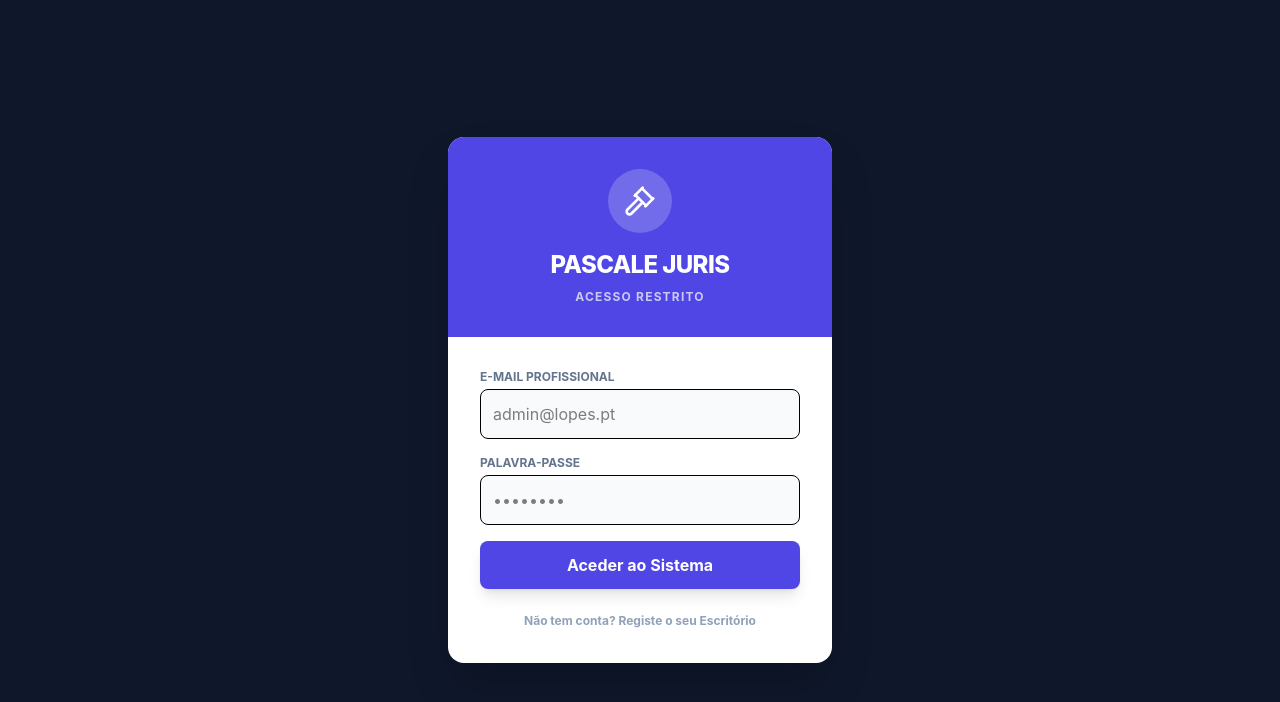
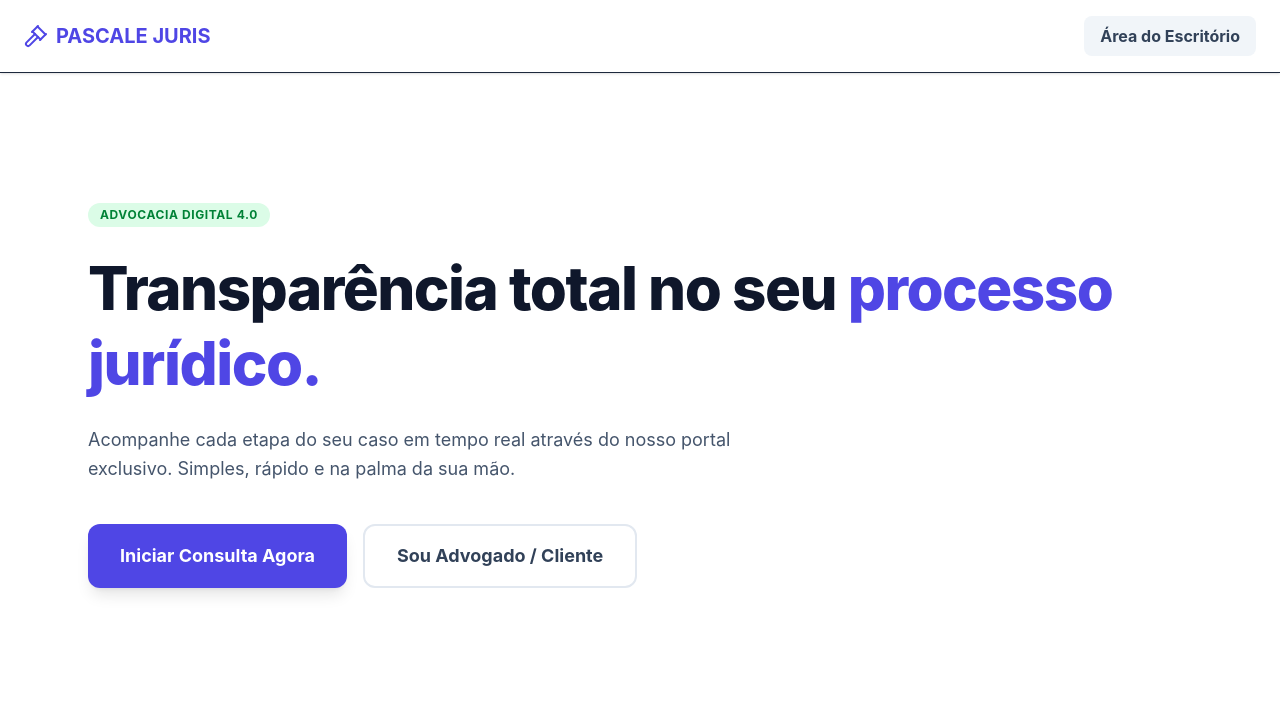
Before and after one commit to rpascale86/pascale-juris-app, a React (Vite) app: page / in a window 1280 px wide. Shown: the top 702 px of the page. Built offline with nearby package versions, Linux system fonts and the light colour scheme.

Commit message:
feat: site e painel conectados e operacionais na cloud

```diff
--- a/src/App.jsx
+++ b/src/App.jsx
@@ -97,7 +97,7 @@ const Modal = React.memo(({ isOpen, onClose, title, children }) => {
 });
 
 // 0. LOGIN E REGISTO REAL
-const LoginPage = ({ onLogin, tenantConfig }) => {
+const LoginPage = ({ onLogin, onNavigate, tenantConfig }) => {
   const [isRegisterMode, setIsRegisterMode] = useState(false);
   const [email, setEmail] = useState('');
   const [password, setPassword] = useState('');
@@ -144,6 +144,9 @@ const LoginPage = ({ onLogin, tenantConfig }) => {
     <div className="min-h-screen bg-slate-900 flex items-center justify-center p-4">
       <div className="bg-white w-full max-w-sm rounded-2xl shadow-2xl overflow-hidden animate-slide-up">
         <div className="p-8 text-center" style={{ backgroundColor: isRegisterMode ? '#1e293b' : tenantConfig.primaryColor }}>
+          <button onClick={() => onNavigate('landing')} className="absolute top-4 left-4 text-white/50 hover:text-white transition">
+            <ArrowRight className="w-5 h-5 rotate-180" />
+          </button>
           <div className="w-16 h-16 bg-white/20 rounded-full flex items-center justify-center mx-auto mb-4 text-white">
             {isRegisterMode ? <ShieldCheck className="w-8 h-8" /> : <Gavel className="w-8 h-8" />}
           </div>
@@ -216,12 +219,12 @@ const LandingPage = ({ onNavigate, onAddLead, tenantConfig }) => {
       )}
 
       <header className="px-6 py-4 flex justify-between items-center border-b shadow-sm sticky top-0 bg-white z-50">
-        <div className="flex items-center gap-2 font-bold text-xl cursor-pointer" style={{ color: tenantConfig.primaryColor }} onClick={() => onNavigate('login')}>
+        <div className="flex items-center gap-2 font-bold text-xl cursor-pointer" style={{ color: tenantConfig.primaryColor }}>
           <Gavel className="w-6 h-6" />
           {tenantConfig.logoText}
         </div>
         <button onClick={() => onNavigate('login')} className="px-4 py-2 bg-slate-100 text-slate-700 rounded-lg font-bold hover:bg-slate-200 transition">
-          Área do Cliente
+          Área do Escritório
         </button>
       </header>
 
@@ -256,7 +259,7 @@ const LandingPage = ({ onNavigate, onAddLead, tenantConfig }) => {
             <p className="text-lg text-slate-600 leading-relaxed max-w-2xl mx-auto md:mx-0">Acompanhe cada etapa do seu caso em tempo real através do nosso portal exclusivo. Simples, rápido e na palma da sua mão.</p>
             <div className="flex flex-col sm:flex-row gap-4 justify-center md:justify-start pt-4">
               <button onClick={() => setIsModalOpen(true)} className="px-8 py-4 text-white rounded-xl font-bold text-lg shadow-lg hover:opacity-90 transition transform hover:-translate-y-1" style={{ backgroundColor: tenantConfig.primaryColor }}>Iniciar Consulta Agora</button>
-              <button onClick={() => onNavigate('login')} className="px-8 py-4 bg-white border-2 border-slate-200 text-slate-700 rounded-xl font-bold text-lg hover:border-slate-300 transition">Portal do Cliente</button>
+              <button onClick={() => onNavigate('login')} className="px-8 py-4 bg-white border-2 border-slate-200 text-slate-700 rounded-xl font-bold text-lg hover:border-slate-300 transition">Sou Advogado / Cliente</button>
             </div>
           </div>
         </section>
@@ -394,6 +397,7 @@ const LawyerDashboard = ({ cases, onMoveCase, onAddCase, leads, documents, finan
             <Gavel className="w-6 h-6" />
             <span className="font-extrabold text-lg tracking-tighter">{tenantConfig.logoText}</span>
           </div>
+          <button className="md:hidden" onClick={() => setIsMobileMenuOpen(false)}><X className="w-6 h-6" /></button>
         </div>
         <nav className="flex-1 p-6 space-y-2">
           <button onClick={() => setActiveTab('kanban')} className={`w-full flex items-center gap-3 px-4 py-3 rounded-xl font-bold text-sm ${activeTab === 'kanban' ? 'bg-white/20' : 'hover:bg-white/5'}`}><Activity className="w-4 h-4" /> Gestão</button>
@@ -408,7 +412,10 @@ const LawyerDashboard = ({ cases, onMoveCase, onAddCase, leads, documents, finan
 
       <main className="flex-1 flex flex-col overflow-hidden">
         <header className="h-20 bg-white border-b flex items-center justify-between px-8 shadow-sm">
-          <h1 className="font-extrabold text-xl text-slate-800 capitalize">{activeTab}</h1>
+          <div className="flex items-center gap-4">
+             <button className="md:hidden" onClick={() => setIsMobileMenuOpen(true)}><Menu className="w-6 h-6" /></button>
+             <h1 className="font-extrabold text-xl text-slate-800 capitalize">{activeTab}</h1>
+          </div>
           <div className="flex items-center gap-4">
             <button onClick={() => {
               if (activeTab === 'kanban') setIsAddCaseModalOpen(true);
@@ -541,7 +548,7 @@ const LawyerDashboard = ({ cases, onMoveCase, onAddCase, leads, documents, finan
 
 // --- APP CONTROLLER ---
 export default function App() {
-  const [currentView, setCurrentView] = useState('login');
+  const [currentView, setCurrentView] = useState('landing');
   const [isAuthenticated, setIsAuthenticated] = useState(false);
   const [loadingData, setLoadingData] = useState(false);
 
@@ -560,13 +567,16 @@ export default function App() {
   const handleLogout = useCallback(() => {
     localStorage.removeItem('pascale_token');
     setIsAuthenticated(false);
-    setCurrentView('login');
+    setCurrentView('landing');
   }, []);
 
   const fetchCloudData = useCallback(async () => {
     setLoadingData(true);
     const token = localStorage.getItem('pascale_token');
-    if (!token) return handleLogout();
+    if (!token) {
+        setLoadingData(false);
+        return;
+    }
 
     try {
       const headers = { 'Authorization': `Bearer ${token}` };
@@ -599,8 +609,8 @@ export default function App() {
   }, []);
 
   useEffect(() => {
-    if (isAuthenticated) fetchCloudData();
-  }, [isAuthenticated, fetchCloudData]);
+    if (isAuthenticated && currentView === 'dashboard') fetchCloudData();
+  }, [isAuthenticated, currentView, fetchCloudData]);
 
   // Ações de Nuvem
   const addCaseToCloud = async (data) => {
@@ -659,11 +669,14 @@ export default function App() {
   const renderView = () => {
     if (loadingData) return <div className="h-screen flex items-center justify-center bg-slate-900 text-white font-bold animate-pulse">Sincronizando com a Nuvem...</div>;
 
-    if (currentView === 'dashboard' && isAuthenticated) {
-      return <LawyerDashboard cases={cases} onMoveCase={moveCaseInCloud} onAddCase={addCaseToCloud} leads={leads} documents={documents} financials={financials} onAddFinancial={addFinancialToCloud} onAddDocument={uploadDocToCloud} onLogout={handleLogout} tenantConfig={tenantConfig} />;
+    switch(currentView) {
+        case 'landing': return <LandingPage onNavigate={setCurrentView} onAddLead={addLeadToCloud} tenantConfig={tenantConfig} />;
+        case 'login': return <LoginPage onLogin={(cfg) => { setTenantConfig(cfg); setIsAuthenticated(true); setCurrentView('dashboard'); }} onNavigate={setCurrentView} tenantConfig={tenantConfig} />;
+        case 'dashboard':
+            if (isAuthenticated) return <LawyerDashboard cases={cases} onMoveCase={moveCaseInCloud} onAddCase={addCaseToCloud} leads={leads} documents={documents} financials={financials} onAddFinancial={addFinancialToCloud} onAddDocument={uploadDocToCloud} onLogout={handleLogout} tenantConfig={tenantConfig} />;
+            return <LoginPage onLogin={(cfg) => { setTenantConfig(cfg); setIsAuthenticated(true); setCurrentView('dashboard'); }} onNavigate={setCurrentView} tenantConfig={tenantConfig} />;
+        default: return <LandingPage onNavigate={setCurrentView} onAddLead={addLeadToCloud} tenantConfig={tenantConfig} />;
     }
-
-    return <LoginPage onLogin={(cfg) => { setTenantConfig(cfg); setIsAuthenticated(true); setCurrentView('dashboard'); }} tenantConfig={tenantConfig} />;
   };
 
   return (
```
